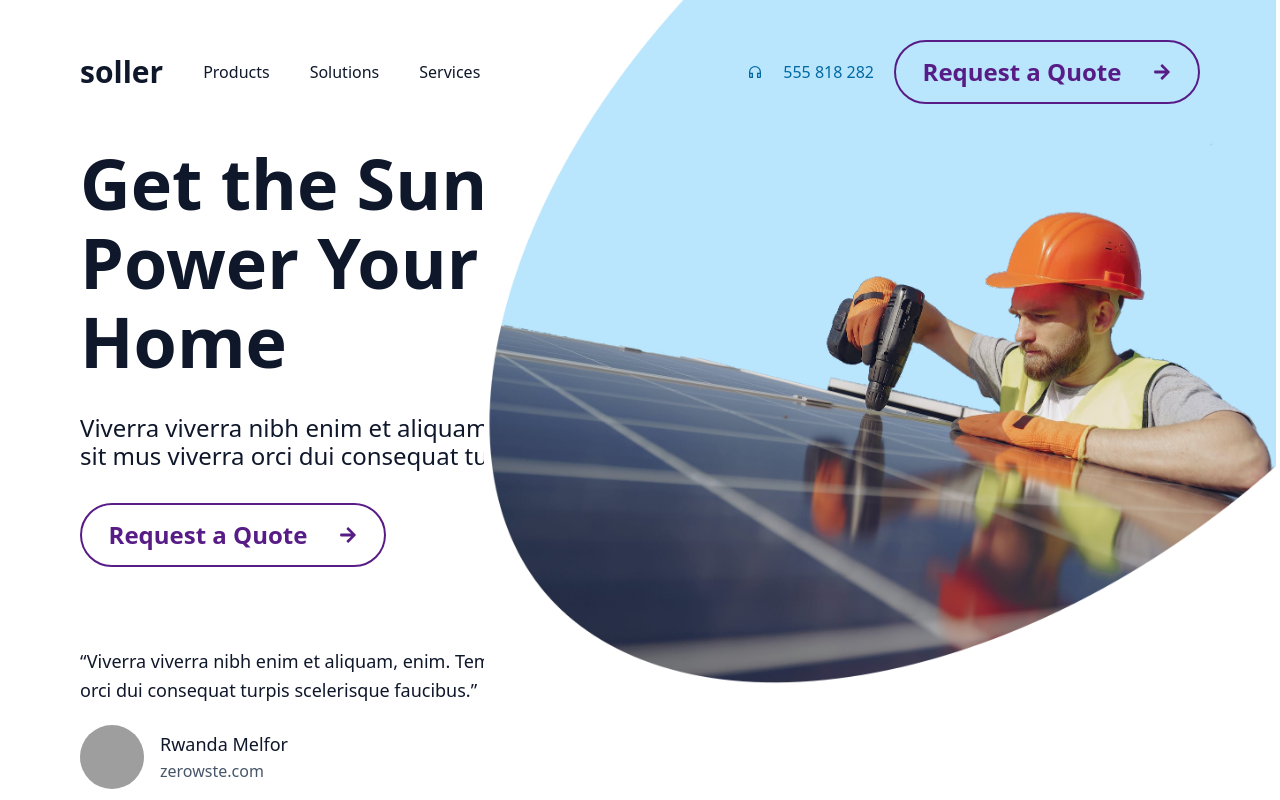
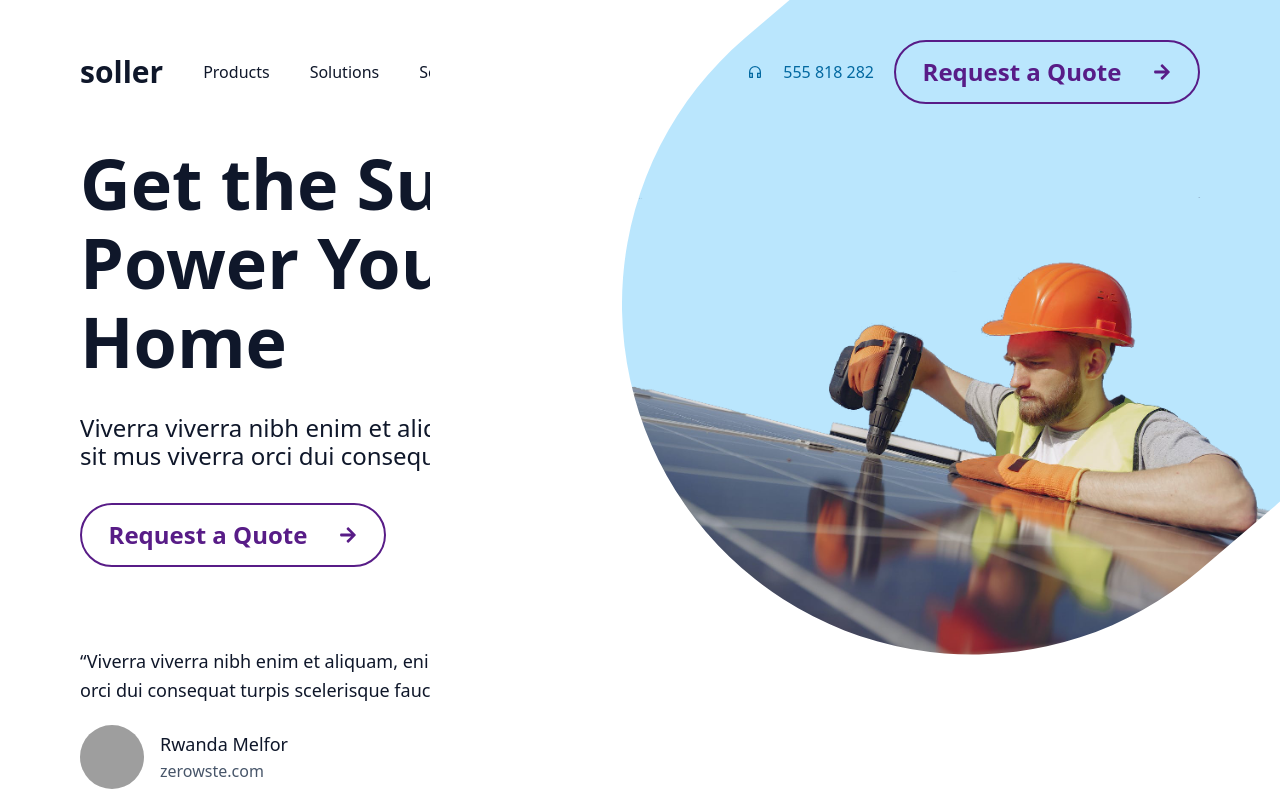
Before and after one commit to diegomota2374/buzzvel-soller, a Next.js app: page / in a window 1280 px wide. Shown: the top 800 px of the page. Built offline with nearby package versions, Linux system fonts and the light colour scheme; grey boxes are pictures that could not be loaded.

Commit message:
corrigido a imagem da primeira section soller

```diff
--- a/src/components/HeaderComponent/HeaderComponent.tsx
+++ b/src/components/HeaderComponent/HeaderComponent.tsx
@@ -50,14 +50,18 @@ const HeaderComponent = () => {
           </div>
         </div>
       </div>
+      <div className=" absolute bg-[#BAE6FD]  w-[350px] h-[350px] md:w-[850px] md:h-[700px] right-0 -top-24 md:-top-40 z-0"></div>
+      <div className=" absolute  w-[350px] h-[350px] md:w-[850px] md:h-[850px] right-0 -top-24 md:-top-40 z-20 overflow-hidden">
+        <div className="absolute shadow-[0_0_0_350px] shadow-white rounded-full w-[350px] h-[300px] md:w-[700px] md:h-[800px] -right-20 -top-10 md:-right-20 md:-top-28 z-10 -rotate-[55grad] md:rotate-[55grad]"></div>
+      </div>
 
-      <div className="absolute right-0 md:right-0 -top-24 md:-top-40 rounded-full z-10">
+      <div className="absolute  right-0 md:right-0 -top-14 md:-top-20 rounded-full z-10">
         <Image
-          src="/img/soller.jpg"
+          src="/img/soller.png"
           alt="Imagem Circular"
-          width={300}
-          height={300}
-          className="object-contain w-[300px] h-[300px] md:w-[800px] md:h-[700px]"
+          width={1357}
+          height={904}
+          className="object-contain w-[300px] h-[300px] md:w-[800px] md:h-[800px]"
         />
       </div>
     </section>
```
Also changed, not shown: public/img/soller.png.
